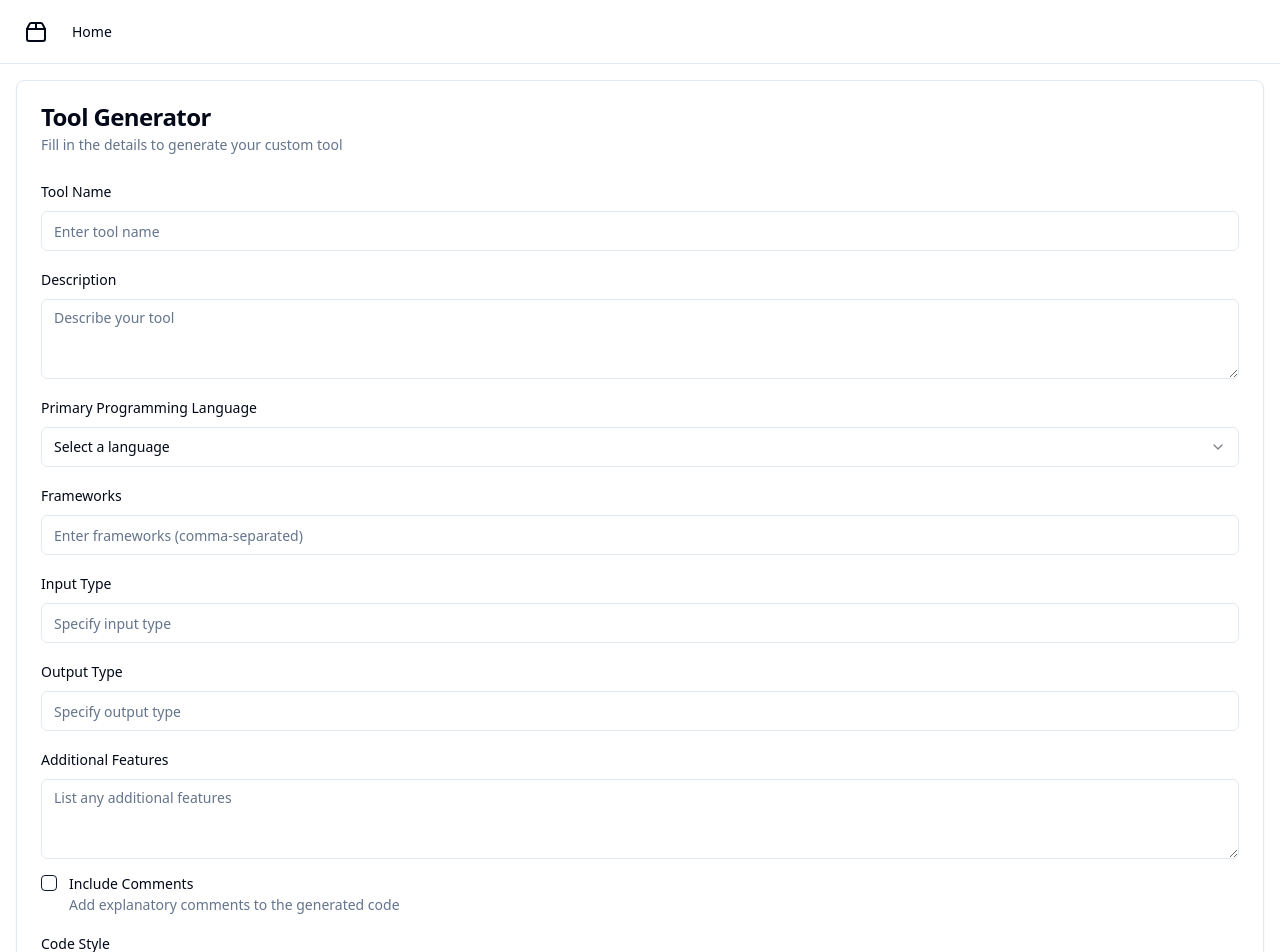
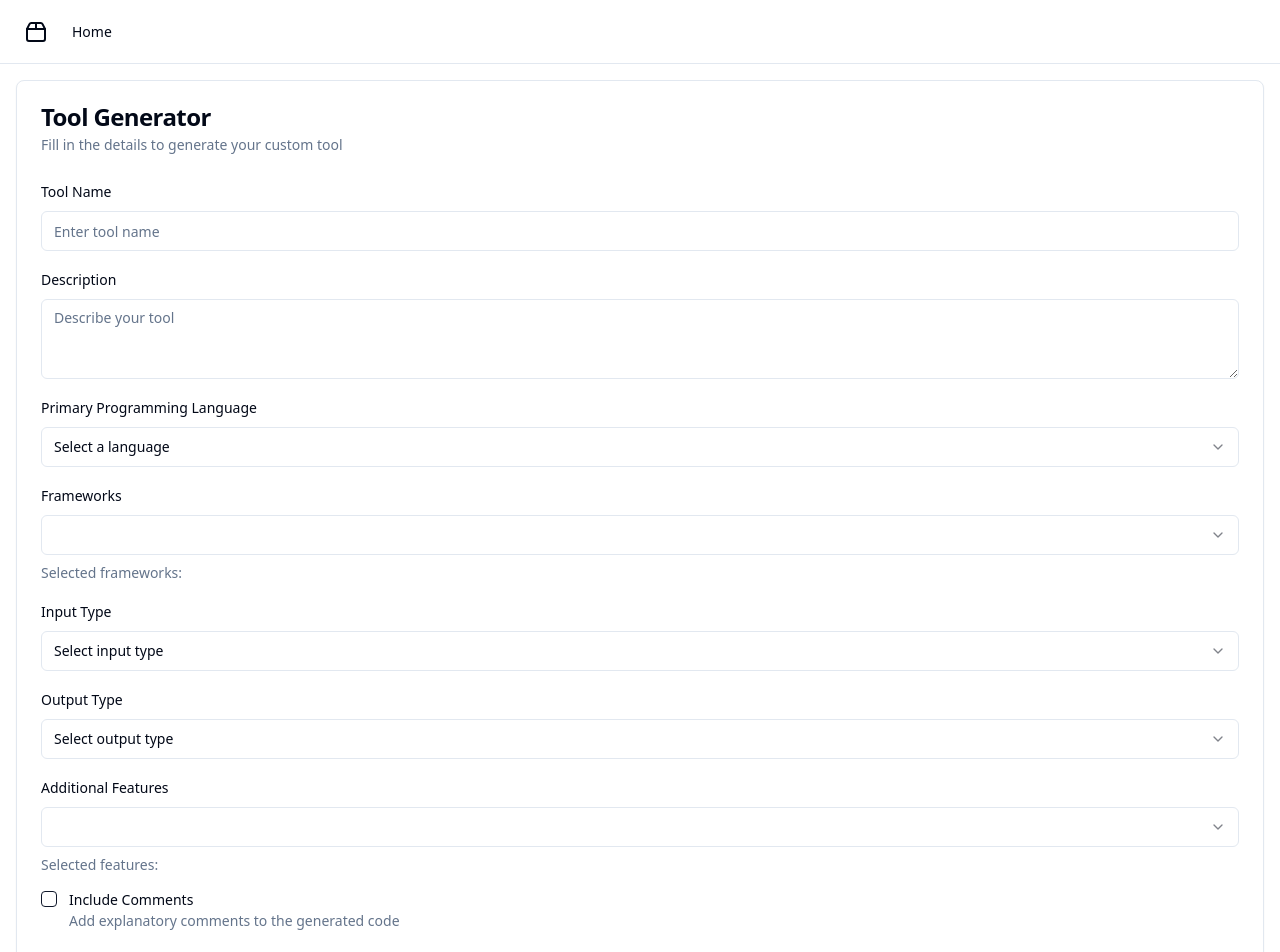
Before and after one commit to GPT-Engineer-App/tool-generator-webapp, a React (Vite) app: page / in a window 1280 px wide. Shown: the top 952 px of the page. Built offline with nearby package versions, Linux system fonts and the light colour scheme.

Commit message:
Prepopulate dropdowns with options for each field in the tool generator form

```diff
--- a/src/pages/Index.jsx
+++ b/src/pages/Index.jsx
@@ -1,12 +1,11 @@
 import { useState, useEffect } from "react";
-import { useForm } from "react-hook-form";
+import { useForm, Controller } from "react-hook-form";
 import { zodResolver } from "@hookform/resolvers/zod";
 import * as z from "zod";
 import { Button } from "@/components/ui/button";
 import { Input } from "@/components/ui/input";
 import { Textarea } from "@/components/ui/textarea";
 import { Select, SelectContent, SelectItem, SelectTrigger, SelectValue } from "@/components/ui/select";
-import { Tooltip, TooltipContent, TooltipProvider, TooltipTrigger } from "@/components/ui/tooltip";
 import { Card, CardContent, CardDescription, CardFooter, CardHeader, CardTitle } from "@/components/ui/card";
 import { Form, FormControl, FormDescription, FormField, FormItem, FormLabel, FormMessage } from "@/components/ui/form";
 import { Checkbox } from "@/components/ui/checkbox";
@@ -16,10 +15,10 @@ const formSchema = z.object({
   toolName: z.string().min(1, "Tool name is required"),
   description: z.string().min(1, "Description is required"),
   language: z.string().min(1, "Language is required"),
-  frameworks: z.string(),
+  frameworks: z.array(z.string()).min(1, "At least one framework is required"),
   inputType: z.string().min(1, "Input type is required"),
   outputType: z.string().min(1, "Output type is required"),
-  additionalFeatures: z.string(),
+  additionalFeatures: z.array(z.string()),
   includeComments: z.boolean().default(false),
   codeStyle: z.enum(["standard", "compact", "verbose"]).default("standard"),
 });
@@ -34,14 +33,19 @@ const Index = () => {
       toolName: "",
       description: "",
       language: "",
-      frameworks: "",
+      frameworks: [],
       inputType: "",
       outputType: "",
-      additionalFeatures: "",
+      additionalFeatures: [],
       includeComments: false,
       codeStyle: "standard",
     },
   });
+
+  const languageOptions = ["Python", "JavaScript", "Java", "C#", "Ruby", "Go"];
+  const frameworkOptions = ["Django", "Flask", "React", "Angular", "Spring", ".NET", "Ruby on Rails", "Express.js"];
+  const dataTypeOptions = ["Text", "JSON", "XML", "CSV", "Binary"];
+  const additionalFeatureOptions = ["Logging", "Authentication", "Caching", "Rate Limiting", "Monitoring", "API Documentation", "Database Integration", "Error Handling"];
 
   useEffect(() => {
     // Set default example when the page loads
@@ -153,10 +157,11 @@ if __name__ == "__main__":
                         </SelectTrigger>
                       </FormControl>
                       <SelectContent>
-                        <SelectItem value="python">Python</SelectItem>
-                        <SelectItem value="javascript">JavaScript</SelectItem>
-                        <SelectItem value="java">Java</SelectItem>
-                        <SelectItem value="csharp">C#</SelectItem>
+                        {languageOptions.map((lang) => (
+                          <SelectItem key={lang} value={lang.toLowerCase()}>
+                            {lang}
+                          </SelectItem>
+                        ))}
                       </SelectContent>
                     </Select>
                     <FormMessage />
@@ -171,8 +176,26 @@ if __name__ == "__main__":
                   <FormItem>
                     <FormLabel>Frameworks</FormLabel>
                     <FormControl>
-                      <Input {...field} placeholder="Enter frameworks (comma-separated)" />
+                      <Select
+                        onValueChange={(value) => field.onChange([...field.value, value])}
+                        value={field.value}
+                        multiple
+                      >
+                        <SelectTrigger>
+                          <SelectValue placeholder="Select frameworks" />
+                        </SelectTrigger>
+                        <SelectContent>
+                          {frameworkOptions.map((framework) => (
+                            <SelectItem key={framework} value={framework.toLowerCase()}>
+                              {framework}
+                            </SelectItem>
+                          ))}
+                        </SelectContent>
+                      </Select>
                     </FormControl>
+                    <FormDescription>
+                      Selected frameworks: {field.value.join(", ")}
+                    </FormDescription>
                     <FormMessage />
                   </FormItem>
                 )}
@@ -184,9 +207,20 @@ if __name__ == "__main__":
                 render={({ field }) => (
                   <FormItem>
                     <FormLabel>Input Type</FormLabel>
-                    <FormControl>
-                      <Input {...field} placeholder="Specify input type" />
-                    </FormControl>
+                    <Select onValueChange={field.onChange} defaultValue={field.value}>
+                      <FormControl>
+                        <SelectTrigger>
+                          <SelectValue placeholder="Select input type" />
+                        </SelectTrigger>
+                      </FormControl>
+                      <SelectContent>
+                        {dataTypeOptions.map((type) => (
+                          <SelectItem key={type} value={type.toLowerCase()}>
+                            {type}
+                          </SelectItem>
+                        ))}
+                      </SelectContent>
+                    </Select>
                     <FormMessage />
                   </FormItem>
                 )}
@@ -198,9 +232,20 @@ if __name__ == "__main__":
                 render={({ field }) => (
                   <FormItem>
                     <FormLabel>Output Type</FormLabel>
-                    <FormControl>
-                      <Input {...field} placeholder="Specify output type" />
-                    </FormControl>
+                    <Select onValueChange={field.onChange} defaultValue={field.value}>
+                      <FormControl>
+                        <SelectTrigger>
+                          <SelectValue placeholder="Select output type" />
+                        </SelectTrigger>
+                      </FormControl>
+                      <SelectContent>
+                        {dataTypeOptions.map((type) => (
+                          <SelectItem key={type} value={type.toLowerCase()}>
+                            {type}
+                          </SelectItem>
+                        ))}
+                      </SelectContent>
+                    </Select>
                     <FormMessage />
                   </FormItem>
                 )}
@@ -213,8 +258,26 @@ if __name__ == "__main__":
                   <FormItem>
                     <FormLabel>Additional Features</FormLabel>
                     <FormControl>
-                      <Textarea {...field} placeholder="List any additional features" />
+                      <Select
+                        onValueChange={(value) => field.onChange([...field.value, value])}
+                        value={field.value}
+                        multiple
+                      >
+                        <SelectTrigger>
+                          <SelectValue placeholder="Select additional features" />
+                        </SelectTrigger>
+                        <SelectContent>
+                          {additionalFeatureOptions.map((feature) => (
+                            <SelectItem key={feature} value={feature.toLowerCase()}>
+                              {feature}
+                            </SelectItem>
+                          ))}
+                        </SelectContent>
+                      </Select>
                     </FormControl>
+                    <FormDescription>
+                      Selected features: {field.value.join(", ")}
+                    </FormDescription>
                     <FormMessage />
                   </FormItem>
                 )}
```
